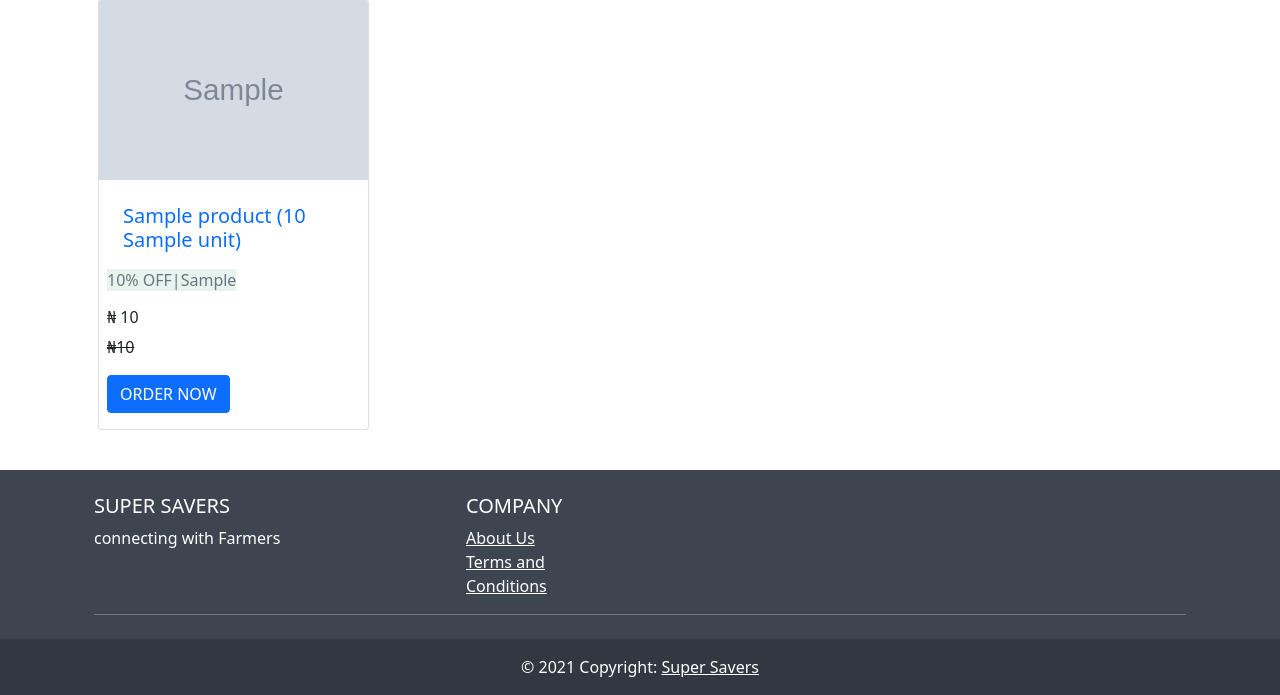
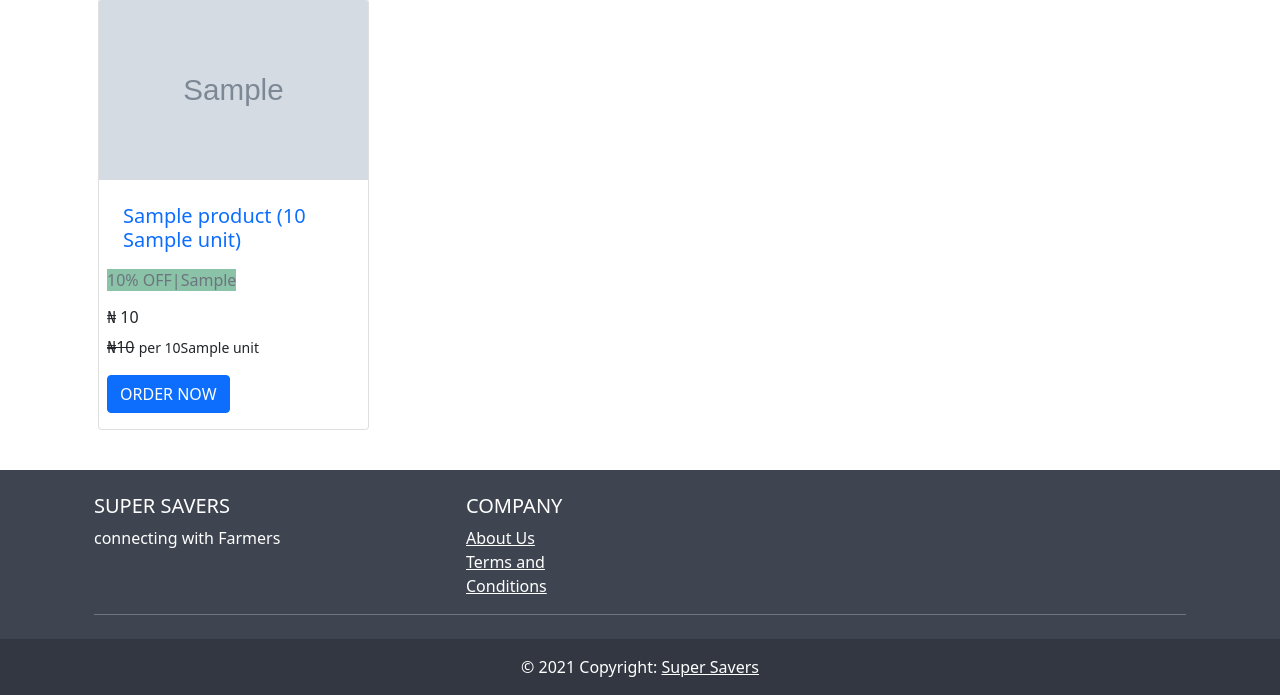
Before and after one commit to Josh596/Super-Savers, a Django app: template store/templates/store/index.html in a window 1280 px wide. Shown: the part 878-1573 px from the top of the page. Run offline with Django 3.2, Linux system fonts and the light colour scheme; the template is opened without the code that fills it: most values are stand-ins (such as "Sample title", 1, 10 or a date in 2020); grey boxes marked "Sample" are stand-in pictures.

Commit message:
Minor changes

```diff
--- a/store/templates/store/product_list_template.html
+++ b/store/templates/store/product_list_template.html
@@ -4,9 +4,9 @@
         <img src="{{product.image.url}}" class="card-img-top item-img" alt="{{product.title}}">
         <div class="card-body px-2">
             <h5 class="card-title"><a class="nav-link" href="{{ product.get_absolute_url }}">{{product.title }} ({{product.price.quantity}} {{product.price.unit}})</a></h5>
-            <h6 class="card-subtitle mb-2 text-muted bg-success bg-opacity-10 d-inline text-success">{{product.discount}}% OFF|{{product.in_season}}</h6>
+            <h6 class="card-subtitle mb-2 text-muted bg-success bg-opacity-50 d-inline text-success">{{product.discount}}% OFF|{{product.in_season}}</h6>
             <br>
-            <p class="card-text"><h6>&#8358; {{product.get_discount_price}}</h6> <del>&#8358;{{ product.price }}</del></p>
+            <p class="card-text"><h6>&#8358; {{product.get_discount_price}}</h6> <del>&#8358;{{ product.price.price }}</del> <small>per {{product.price.quantity}}{{product.price.unit.title}}</small></p>
             <a href="#" class="btn btn-primary" data-bs-toggle="modal"
                 data-bs-target="#orderModal" data-product={{product.id}}>ORDER NOW</a>
         </div>
--- a/store/templates/store/product_single.html
+++ b/store/templates/store/product_single.html
@@ -77,6 +77,7 @@
                         32% OFF
                         | <span class="clr-gr">In Season</span>
                     </a> -->
+                    <h6 class="card-subtitle mb-2 text-muted bg-success bg-opacity-50 d-inline text-success">{{product.discount}}% OFF|{{product.in_season}}</h6>
                     <h4 class="mb-3 mt-1 price">&#8358; {{product.get_discount_price}} <del>&#8358;{{ product.price.price }}</del> <small>per {{product.price.quantity}}{{product.price.unit.title}}</small></h4>
                     <hr class="d-none d-lg-block">
                     <!-- <span class="product-categories">
```
